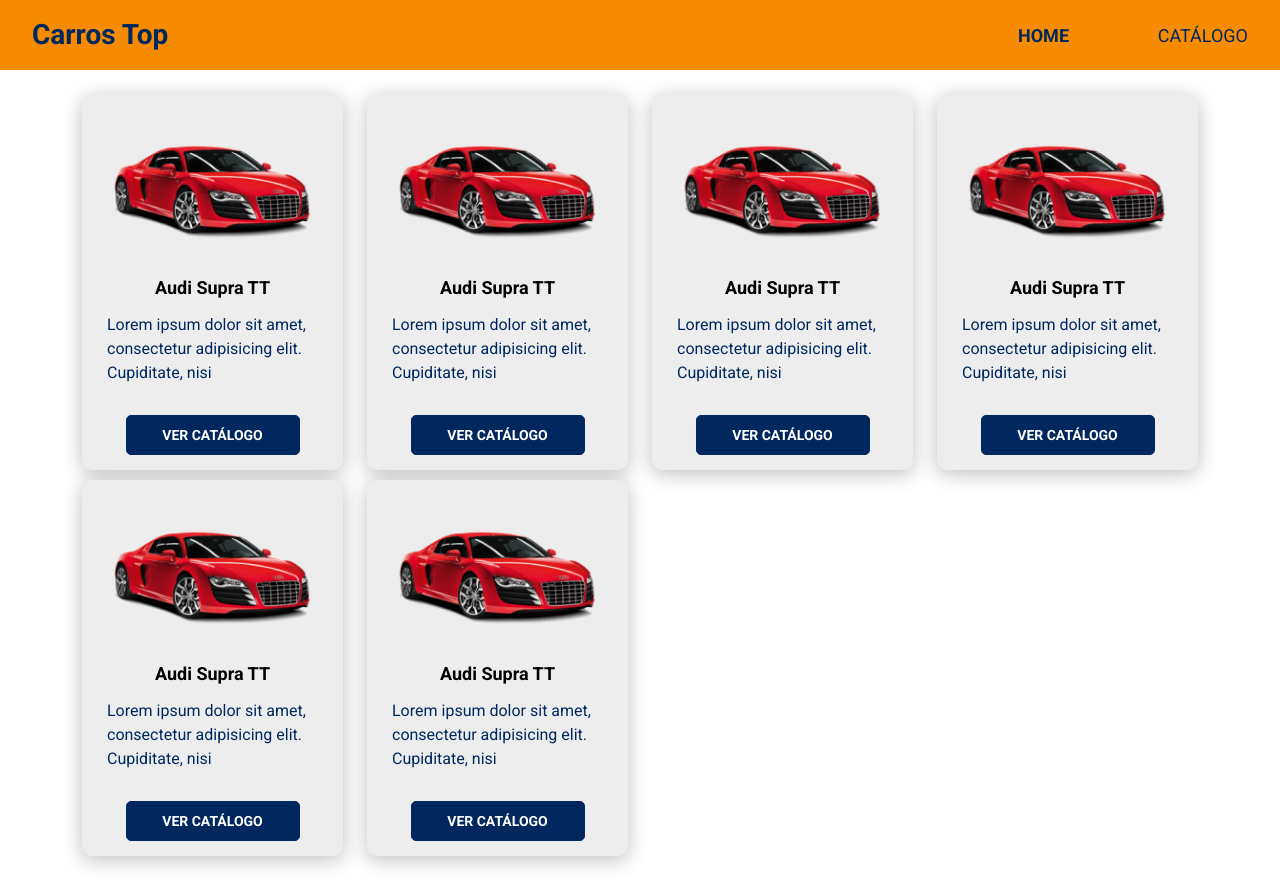
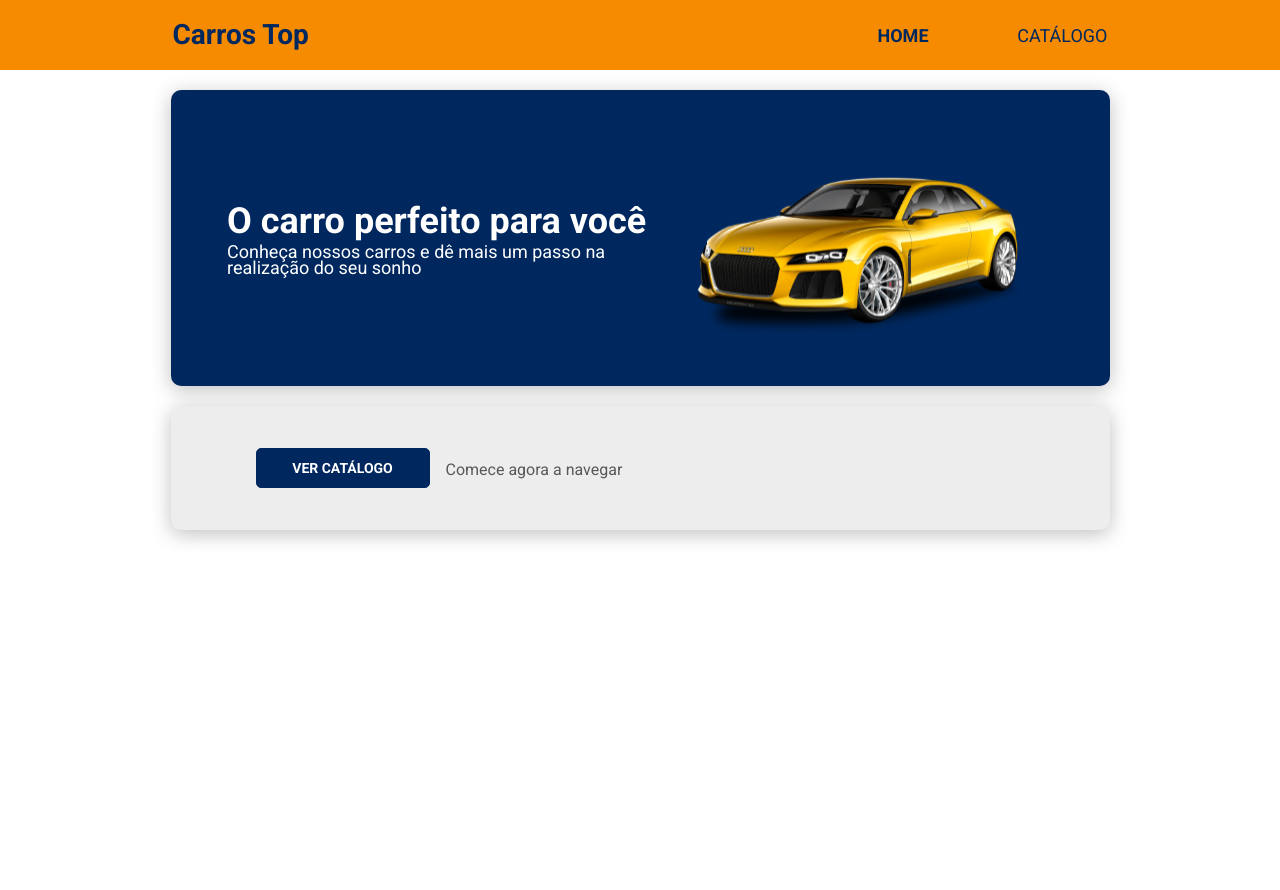
Before and after one commit to felipeschirmann/bds07, a React (Create React App) app in the folder frontend/: page / in a window 1280 px wide. After the commit the page ends 800 px from the top, so only its background shows below. Built offline with nearby package versions, Linux system fonts and the light colour scheme.

Commit message:
Routes Implemented

```diff
--- a/frontend/src/App.tsx
+++ b/frontend/src/App.tsx
@@ -1,11 +1,11 @@
 import './assets/styles/custom.scss';
 import './App.css';
-import Catalog from 'pages/Catalog';
+import AppRoutes from './AppRoutes';
 
 function App() {
   return (
     <>
-      <Catalog />
+      <AppRoutes/>
     </>
   );
 }
--- /dev/null
+++ b/frontend/src/AppRoutes.tsx
@@ -0,0 +1,18 @@
+import Home from 'pages/Home';
+import Navbar from 'components/Navbar';
+import { BrowserRouter as Router, Route, Routes } from 'react-router-dom';
+import Catalog from 'pages/Catalog';
+
+function AppRoutes() {
+  return (
+    <Router>
+      <Navbar />
+      <Routes>
+        <Route path="/" element={<Home />} />
+        <Route path="/catalog" element={<Catalog />} />
+      </Routes>
+    </Router>
+  );
+}
+
+export default AppRoutes;
--- a/frontend/src/components/Navbar/index.tsx
+++ b/frontend/src/components/Navbar/index.tsx
@@ -1,14 +1,16 @@
 import './styles.css';
 import 'bootstrap/js/src/collapse.js';
+import { Link } from 'react-router-dom';
+import { NavLink } from 'react-router-dom';
 
 const Navbar = () => {
   return (
     <>
       <nav className="navbar bg-primary navbar-expand-md navbar-light bg-primary main-nav">
         <div className="container-fluid">
-          <a href="/" className="nav-logo-text">
+          <Link to="/" className="nav-logo-text">
             <h3>Carros Top</h3>
-          </a>
+          </Link>
           <button
             className="navbar-toggler"
             type="button"
@@ -23,12 +25,12 @@ const Navbar = () => {
           <div className="collapse navbar-collapse" id="carrostop-navbar">
             <ul className="navbar-nav offset-md-3 main-menu">
               <li>
-                <a href="/" className="active">
+                <NavLink to="/">
                   HOME
-                </a>
+                </NavLink>
               </li>
               <li>
-                <a href="link">CATÁLOGO</a>
+              <NavLink to="/catalog">CATÁLOGO</NavLink>
               </li>
             </ul>
           </div>
--- a/frontend/src/pages/Catalog/index.tsx
+++ b/frontend/src/pages/Catalog/index.tsx
@@ -1,11 +1,9 @@
 import './styles.css';
-import Navbar from 'components/Navbar';
 import ProductCard from 'components/ProductCard';
 
 const Catalog = () => {
   return (
     <div>
-      <Navbar />
       <div className="container my-4">
         <div className="row">
           <div className="col-sm-6 col-lg-4 col-xl-3">
--- a/frontend/src/pages/Home/index.tsx
+++ b/frontend/src/pages/Home/index.tsx
@@ -1,12 +1,11 @@
 import './styles.css';
 import { ReactComponent as MainImage } from 'assets/images/home-car-header.svg';
-import Navbar from 'components/Navbar';
 import Button from 'components/Button';
+import { Link } from 'react-router-dom';
 
 const Home = () => {
   return (
-    <>
-      <Navbar />
+    <div>
       <div className="content">
         <div className="home-container">
           <div className="base-card home-card">
@@ -22,12 +21,14 @@ const Home = () => {
             </div>
           </div>
           <div className="base-card home-painel-container">
-            <Button />
+            <Link to="/catalog">
+              <Button />
+            </Link>
             <p>Comece agora a navegar</p>
           </div>
         </div>
       </div>
-    </>
+    </div>
   );
 };
 
```
Also changed, not shown: frontend/src/Route.tsx (deleted, +0 -16 lines).
